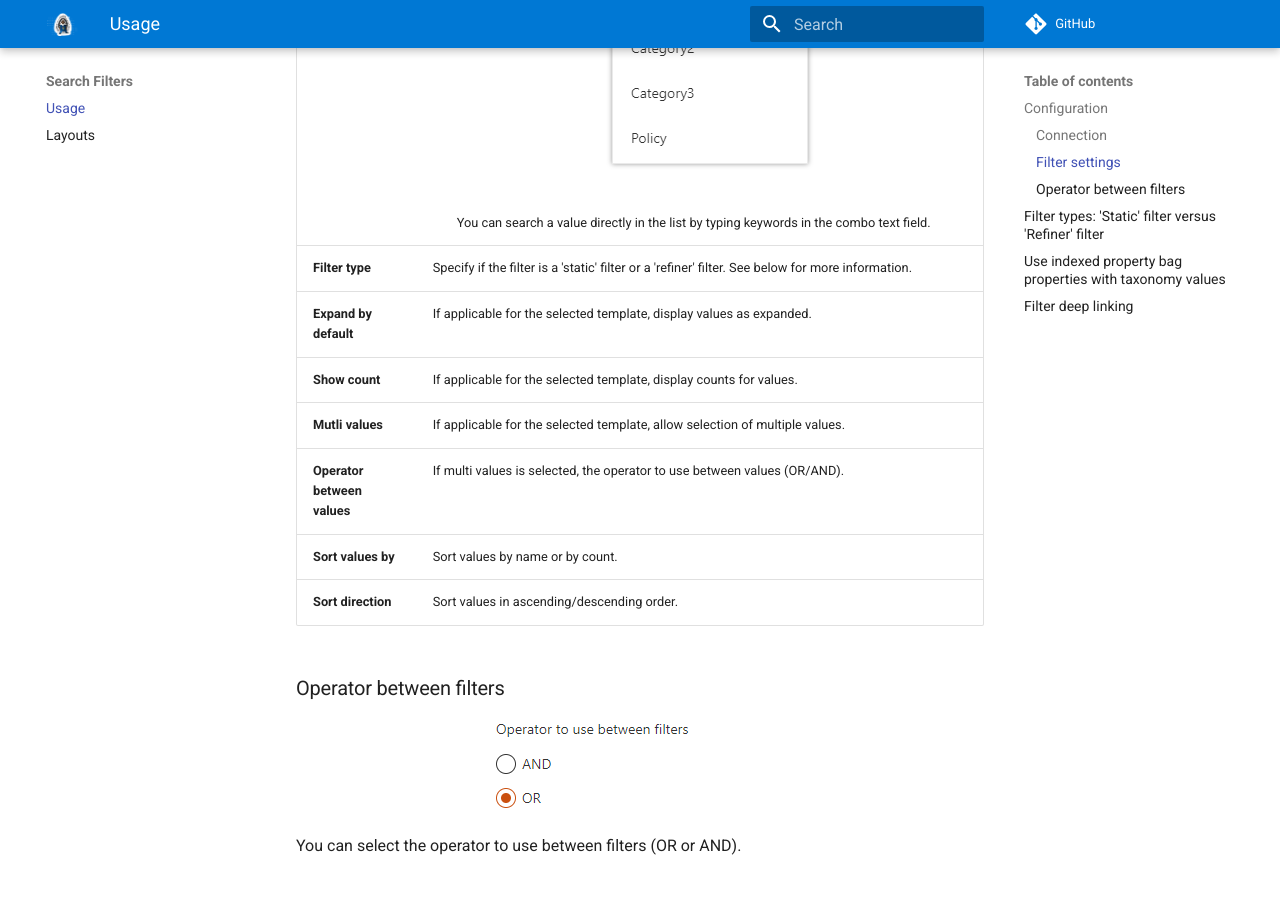
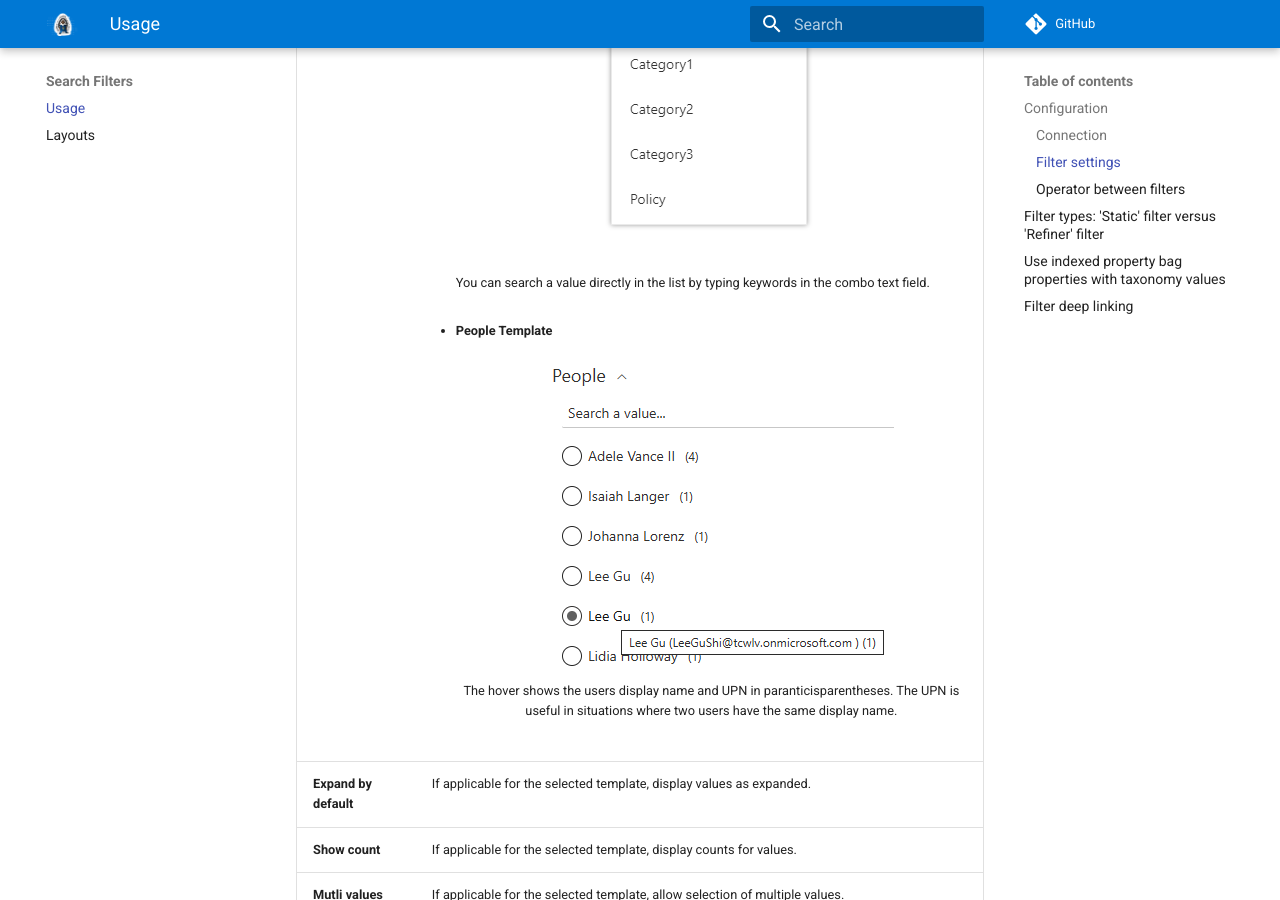
Before and after one commit to dominic5perezd/pnp-modern-search, an MkDocs documentation site: the page built from docs/usage/search-filters/index.md, in a window 1280 px wide and 900 px high, scrolled down 3331 px. Built offline with MkDocs 1.6.1 and Material for MkDocs 9.7.7, drawn with Linux system fonts in a browser that asks for light colours; comment, search, counter and statistics services are not loaded.

Commit message:
Remove Filter Type from documentation and added People Template

```diff
--- a/docs/usage/search-filters/index.md
+++ b/docs/usage/search-filters/index.md
@@ -33,8 +33,7 @@ The filter settings are as follow:
 | **Display Name** | A friendly name for the filter |
 | **Filter field** | The internal data source field to use as filter. Here you can select a field from the current data source (if data have been already retrieved) of type your own custom value (press enter to validate).
 | **# of values** | The maximum number of values to be retrieved for a given filter. This value is useful if you use SharePoint refiners with a lot of refiner values. By default SharePoint will only retreve the first 100 values. To get all refiner values, you must specify an higher number manually (maximum value is 1000).
-| **Template** | The template to use to display filter values. The builtin templates are: </br><ul><li>**Check box** <p align="center">!["Check box"](../../assets/webparts/search-filters/checkbox_template.png)</p></li><li>**Date range** <p align="center">!["Date range"](../../assets/webparts/search-filters/daterange_template.png)</p></li><li>**Date interval** <p align="center">!["Date interval"](../../assets/webparts/search-filters/dateinterval_template.png)</p></li><li>**Combo** <p align="center">!["Combo"](../../assets/webparts/search-filters/combo_template.png)</p></br> You can search a value directly in the list by typing keywords in the combo text field.</li></ul>
-| **Filter type** | Specify if the filter is a 'static' filter or a 'refiner' filter. See below for more information.
+| **Template** | The template to use to display filter values. The builtin templates are: </br><ul><li>**Check box** <p align="center">!["Check box"](../../assets/webparts/search-filters/checkbox_template.png)</p></li><li>**Date range** <p align="center">!["Date range"](../../assets/webparts/search-filters/daterange_template.png)</p></li><li>**Date interval** <p align="center">!["Date interval"](../../assets/webparts/search-filters/dateinterval_template.png)</p></li><li>**Combo** <p align="center">!["Combo"](../../assets/webparts/search-filters/combo_template.png)</p></br> You can search a value directly in the list by typing keywords in the combo text field.</br></br><li>**People Template** <p align="center">!["People Template"](../../assets/webparts/search-filters/people_template.png) </br>The hover shows the users display name and UPN in paranticisparentheses. The UPN is useful in situations where two users have the same display name.  </p></br></li></ul>
 | **Expand by default** | If applicable for the selected template, display values as expanded.
 | **Show count** | If applicable for the selected template, display counts for values.
 | **Mutli values** | If applicable for the selected template, allow selection of multiple values.
```
Also changed, not shown: docs/assets/webparts/search-filters/filter_settings_panel.png, docs/assets/webparts/search-filters/people_template.png (added).
